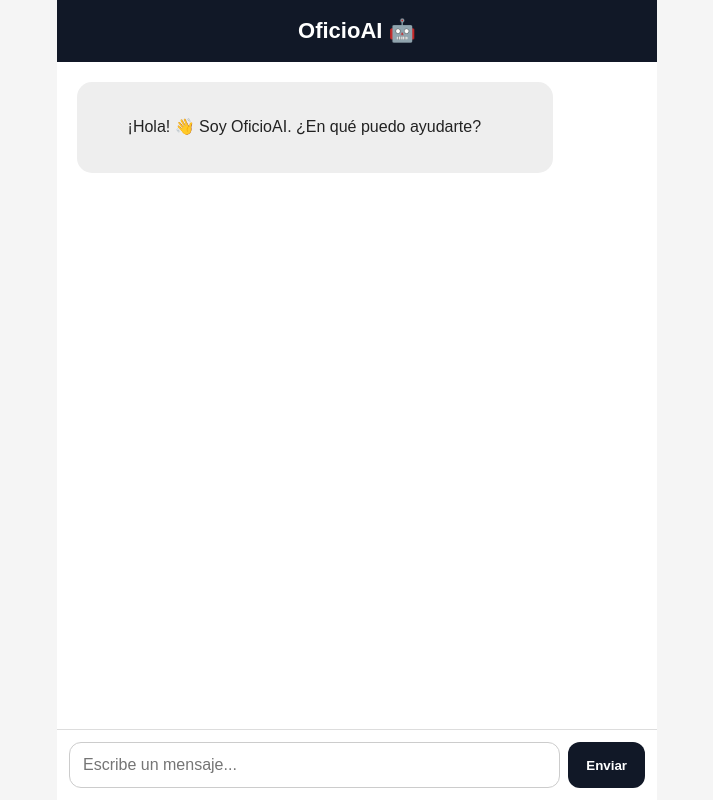
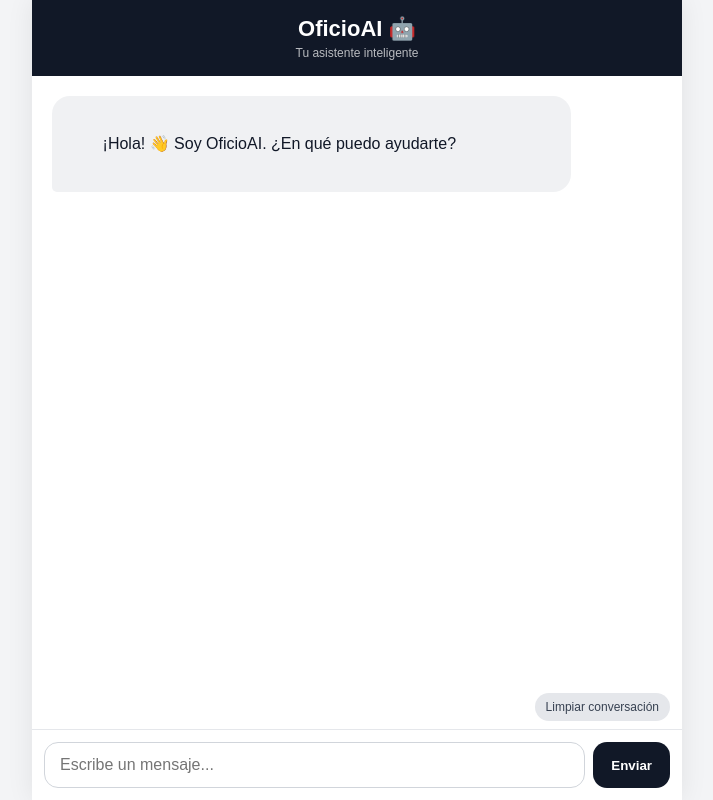
Before and after one commit to pelov-89/Oficioai, a website: page index.html in a window 1280 px wide. Shown: the whole page, without its empty margins (283-996 px from the left). Drawn offline with Linux system fonts and the light colour scheme.

Commit message:
Update index.html

```diff
--- a/index.html
+++ b/index.html
@@ -13,21 +13,23 @@
     body {
       margin: 0;
       font-family: Arial, sans-serif;
-      background: #f5f5f5;
-      color: #222;
+      background: #f3f4f6;
+      color: #111827;
     }
 
     .app {
-      max-width: 600px;
+      max-width: 650px;
       height: 100vh;
+      height: 100dvh;
       margin: auto;
       background: white;
       display: flex;
       flex-direction: column;
+      box-shadow: 0 0 25px rgba(0, 0, 0, 0.08);
     }
 
     header {
-      padding: 18px;
+      padding: 16px 20px;
       background: #111827;
       color: white;
       text-align: center;
@@ -35,51 +37,71 @@
       font-weight: bold;
     }
 
+    .subtitulo {
+      display: block;
+      margin-top: 4px;
+      font-size: 12px;
+      font-weight: normal;
+      opacity: 0.7;
+    }
+
     #chat {
       flex: 1;
       padding: 20px;
       overflow-y: auto;
+      scroll-behavior: smooth;
     }
 
     .mensaje {
       padding: 12px 15px;
-      border-radius: 15px;
+      border-radius: 18px;
       margin-bottom: 12px;
       max-width: 85%;
-      line-height: 1.4;
+      line-height: 1.5;
       white-space: pre-wrap;
+      word-wrap: break-word;
+      animation: aparecer 0.2s ease;
     }
 
     .bot {
-      background: #eeeeee;
+      background: #f0f1f3;
       margin-right: auto;
+      border-bottom-left-radius: 5px;
     }
 
     .usuario {
       background: #111827;
       color: white;
       margin-left: auto;
+      border-bottom-right-radius: 5px;
     }
 
     .entrada {
       display: flex;
       padding: 12px;
-      border-top: 1px solid #ddd;
+      border-top: 1px solid #e5e7eb;
       gap: 8px;
+      background: white;
     }
 
     input {
       flex: 1;
-      padding: 13px;
-      border: 1px solid #ccc;
-      border-radius: 12px;
+      min-width: 0;
+      padding: 13px 15px;
+      border: 1px solid #d1d5db;
+      border-radius: 14px;
       font-size: 16px;
+      outline: none;
+    }
+
+    input:focus {
+      border-color: #111827;
     }
 
     button {
       padding: 13px 18px;
       border: none;
-      border-radius: 12px;
+      border-radius: 14px;
       background: #111827;
       color: white;
       font-weight: bold;
@@ -94,6 +116,27 @@
       opacity: 0.6;
       cursor: wait;
     }
+
+    .limpiar {
+      margin: 0 12px 8px auto;
+      padding: 7px 11px;
+      font-size: 12px;
+      background: #e5e7eb;
+      color: #374151;
+      font-weight: normal;
+    }
+
+    @keyframes aparecer {
+      from {
+        opacity: 0;
+        transform: translateY(5px);
+      }
+
+      to {
+        opacity: 1;
+        transform: translateY(0);
+      }
+    }
   </style>
 </head>
 
@@ -103,6 +146,7 @@
 
     <header>
       OficioAI 🤖
+      <span class="subtitulo">Tu asistente inteligente</span>
     </header>
 
     <div id="chat">
@@ -111,11 +155,16 @@
       </div>
     </div>
 
+    <button class="limpiar" onclick="limpiarChat()">
+      Limpiar conversación
+    </button>
+
     <div class="entrada">
       <input
         id="mensaje"
         type="text"
         placeholder="Escribe un mensaje..."
+        autocomplete="off"
         onkeydown="if(event.key === 'Enter') enviar()"
       >
 
@@ -191,6 +240,18 @@
       input.focus();
       chat.scrollTop = chat.scrollHeight;
     }
+
+    function limpiarChat() {
+      const chat = document.getElementById("chat");
+
+      chat.innerHTML = `
+        <div class="mensaje bot">
+          ¡Hola! 👋 Soy OficioAI. ¿En qué puedo ayudarte?
+        </div>
+      `;
+
+      document.getElementById("mensaje").focus();
+    }
   </script>
 
 </body>
```
